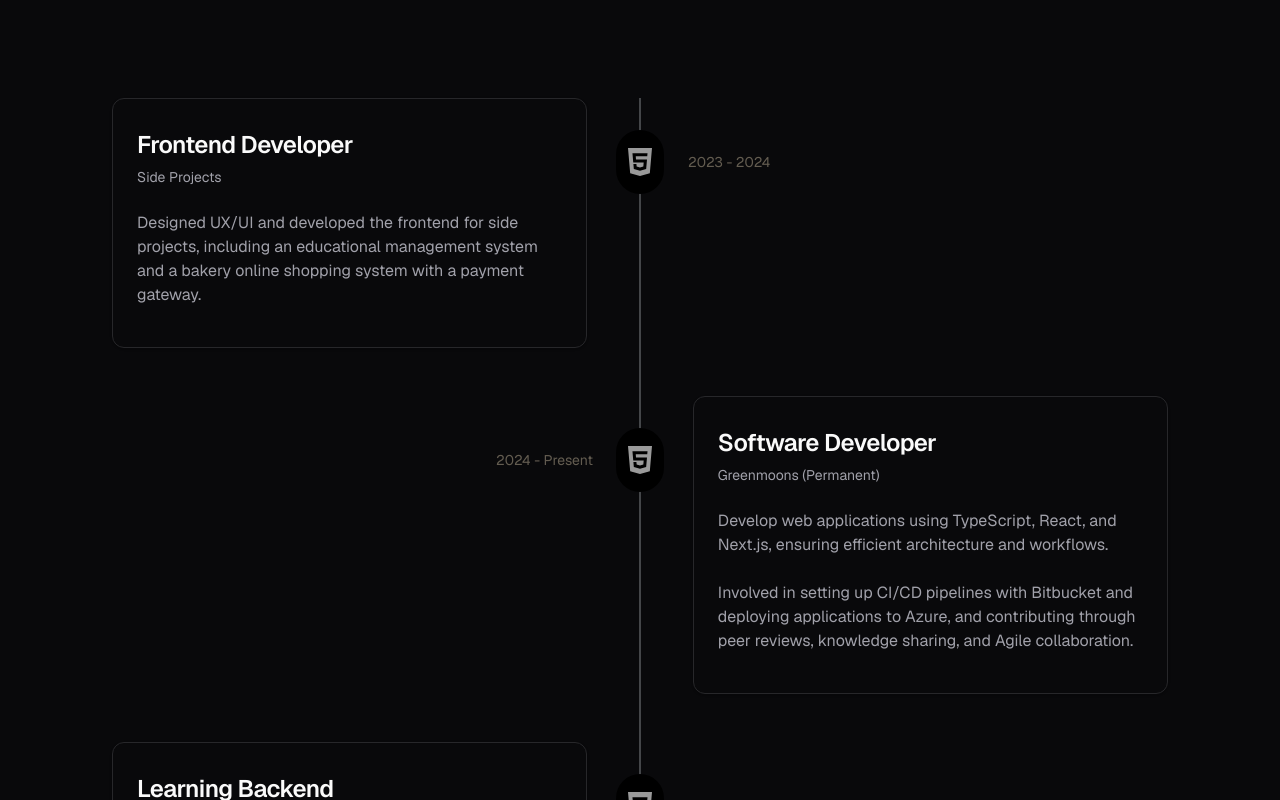
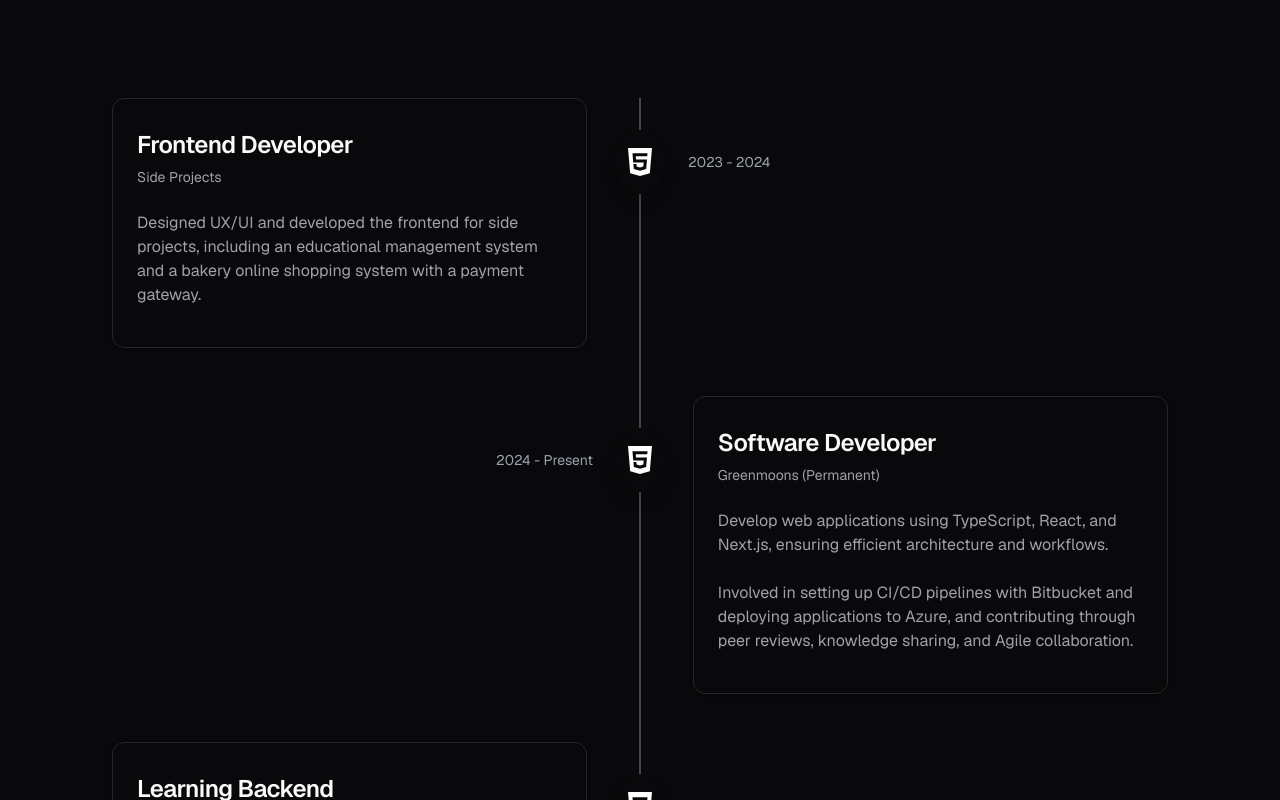
Before and after one commit to wpiyaphon/portfolio, a Next.js app: page / in a window 1280 px wide. Shown: the part 2080-2880 px from the top of the page. Built offline with nearby package versions, Linux system fonts and the light colour scheme.

Commit message:
fix: icon background color

```diff
--- a/components/roadmap.tsx
+++ b/components/roadmap.tsx
@@ -30,14 +30,14 @@ export default function Roadmap({ items }: RoadmapProps) {
             {/* -- Icon -- */}
             <div
               id="icon"
-              className="dark:invert absolute md:left-1/2 left-[-8px] top-[calc(50%-32px)] md:top-8 bottom-0 w-12 h-16 flex items-center md:translate-x-[-50%] bg-white rounded-full p-2 z-20"
+              className="absolute md:left-1/2 left-[-8px] top-[calc(50%-32px)] md:top-8 bottom-0 w-12 h-16 flex items-center md:translate-x-[-50%] bg-background rounded-full p-2 z-30 shadow-lg"
             >
               <Image
                 src={item.image}
                 alt={item.title}
                 width={32}
                 height={32}
-                className="opacity-60"
+                className="invert"
               />
               <div
                 className={`absolute p-2 z-20 hidden md:block ${index % 2 === 0 ? "md:left-16" : "md:-left-32"}`}
```
